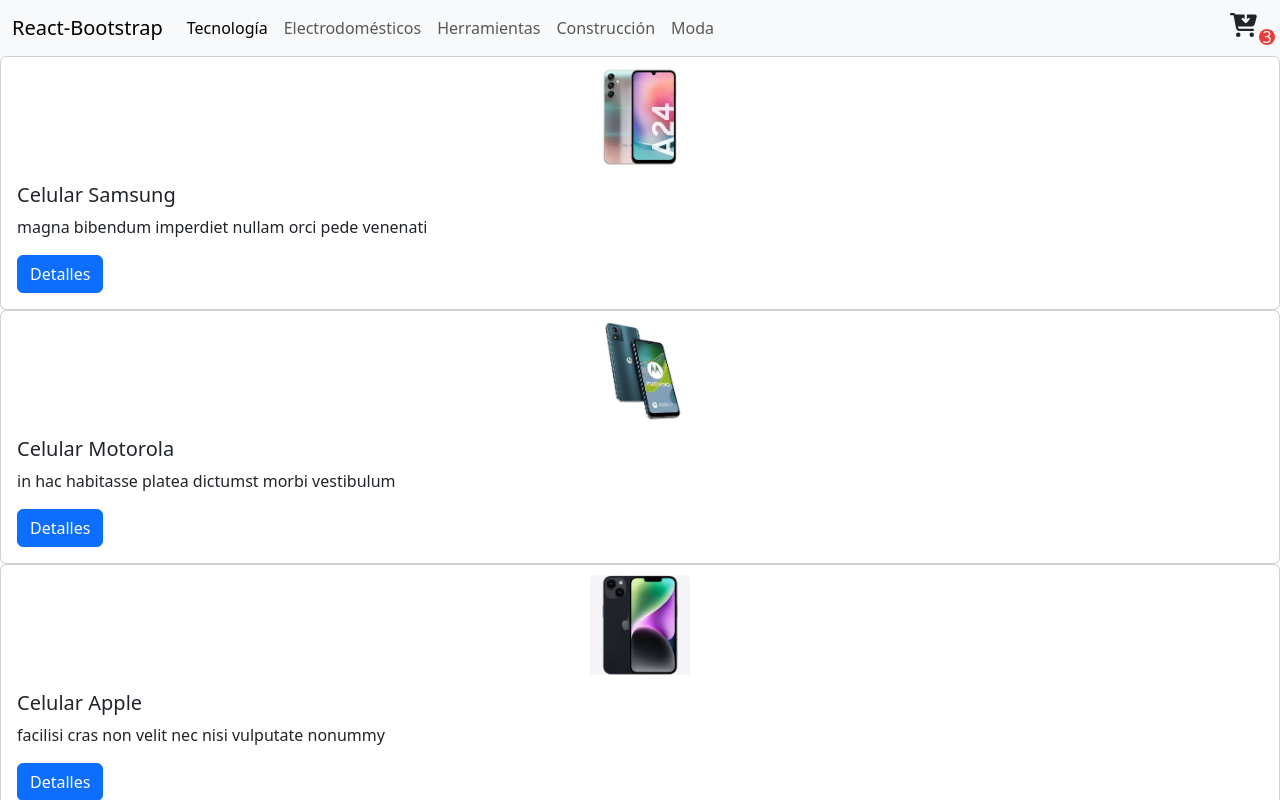
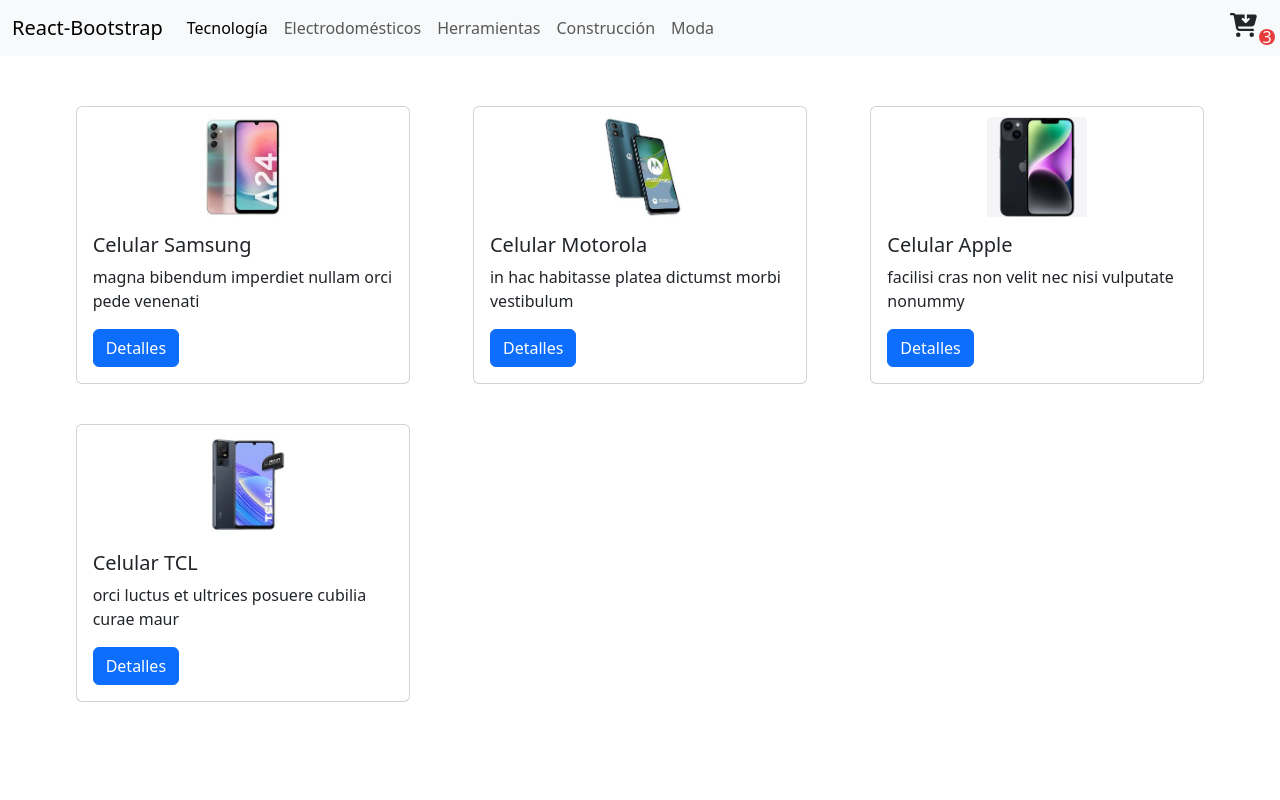
Before and after one commit to julianVillega/Ecomerce, a React (Vite) app: page /category/1 in a window 1280 px wide. Shown: the top 800 px of the page. Built offline with nearby package versions, Linux system fonts and the light colour scheme.

Commit message:
agrego los estilos para el grid de productos

```diff
--- a/src/App.css
+++ b/src/App.css
@@ -55,3 +55,30 @@ header{
     width: auto;
   }
 }
+
+.product-description{
+  max-width: 300px;
+}
+
+.div-productos{
+  display: grid;
+  grid-template-columns: 1fr;
+  justify-content: end;
+  justify-items: center;
+  row-gap: 15px;
+  margin: 50px 15px;
+
+  @media screen and (min-width: 768px) {
+    grid-template-columns: repeat(2, 1fr);
+    column-gap: 40px;
+    margin: 50px 40px;
+  }
+
+  @media screen and (min-width: 992px) {
+    grid-template-columns: repeat(3, 1fr);
+    row-gap: 40px;
+    margin-left: 5%;
+    margin-right: 5%;
+  }
+
+}
```
